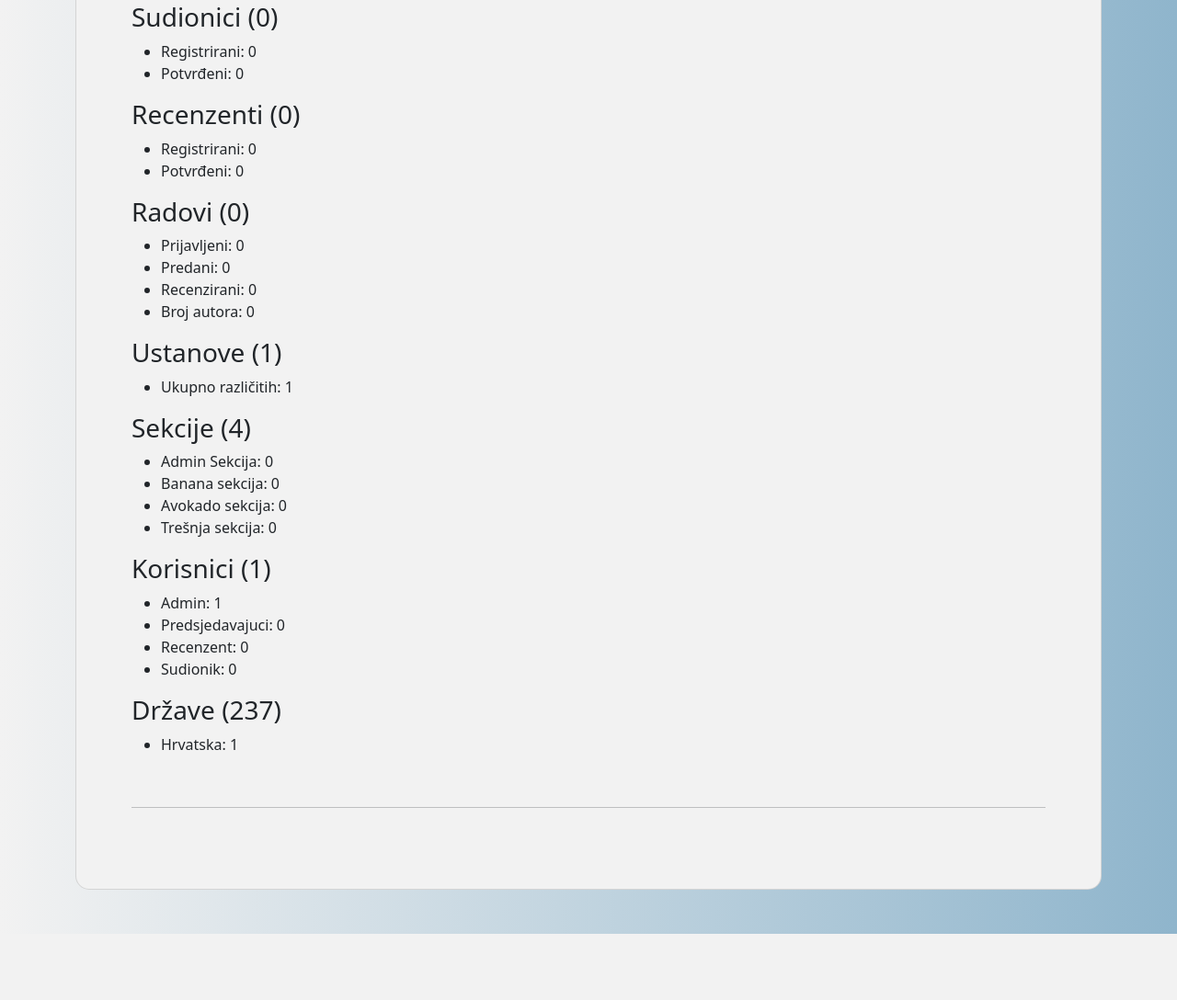
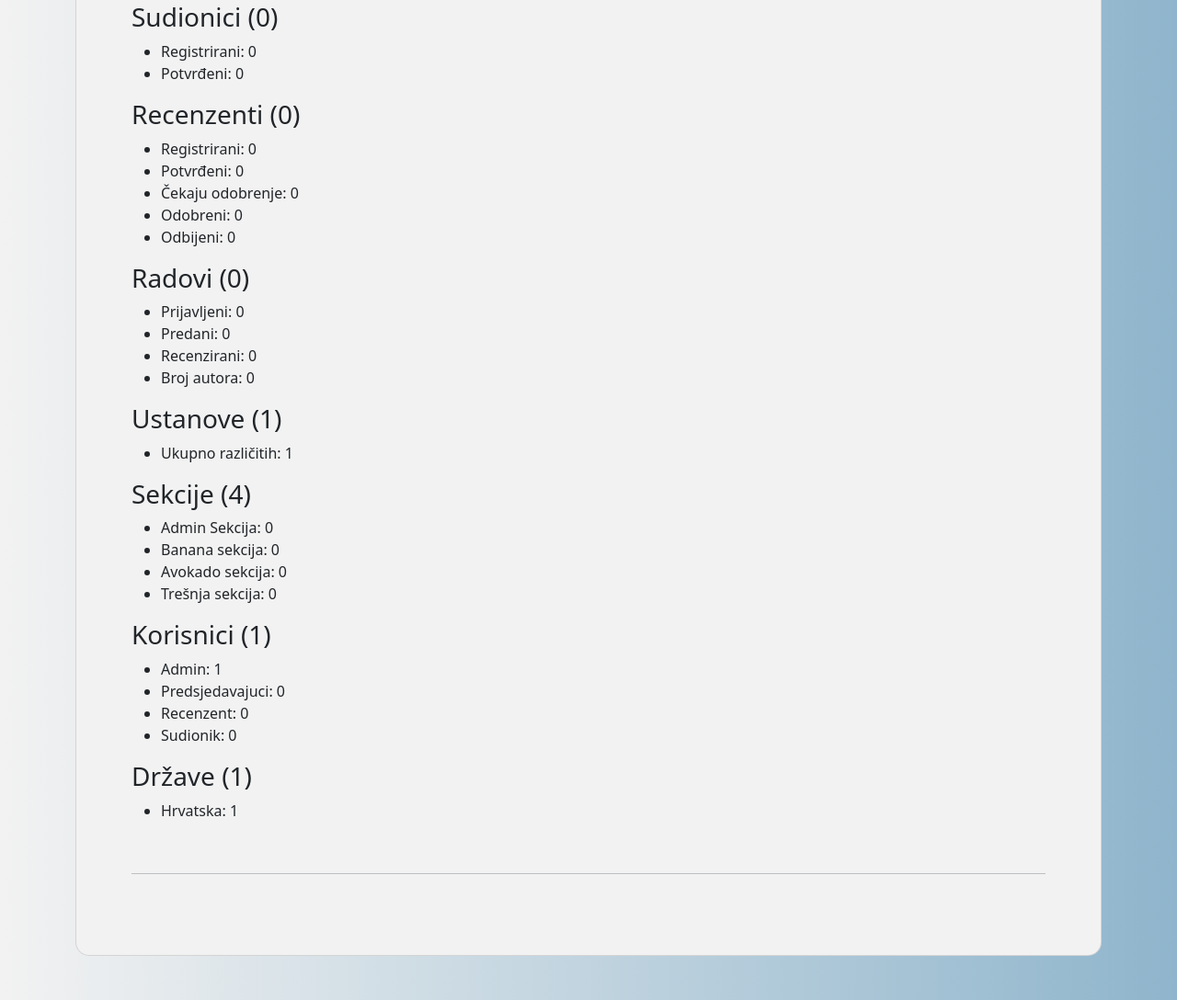
Before and after one commit to marincapan/znanstvena-konferencija, a Django app: page /statistika in a window 1280 px wide. Shown: the part 362-1450 px from the top of the page at 92% size. Before the commit the page ends 1378 px from the top, so only its background shows below. Run offline with Django 3.2, Linux system fonts and the light colour scheme; data comes from the database, SQL or seed files in the repository; data that the repository does not hold is empty; parts of the project's set-up code (start-up, migrations or seed data) failed here and were passed over; some libraries are stand-ins or nearby versions.

Commit message:
Manje preinake rada stranice 'statistika'

```diff
--- a/IzvorniKod/MK2ZK_App/views/predsjedavajuciView.py
+++ b/IzvorniKod/MK2ZK_App/views/predsjedavajuciView.py
@@ -241,12 +241,15 @@ def statistika(request):
             return redirect('/')
 
     sudionici_svi = models.Korisnik.objects.filter(vrstaKorisnik_id=4).count()
-    sudionici_aktivni = models.Korisnik.objects.filter(vrstaKorisnik_id=4).filter(activeBool=True).count()
-    sudionici_neaktivni = models.Korisnik.objects.filter(vrstaKorisnik_id=4).filter(activeBool=False).count()
+    sudionici_aktivni = models.Korisnik.objects.filter(vrstaKorisnik_id=4,activeBool=True).count()
+    sudionici_neaktivni = models.Korisnik.objects.filter(vrstaKorisnik_id=4,activeBool=False).count()
 
-    recenzenti_svi = models.Korisnik.objects.filter(vrstaKorisnik_id=3).filter(potvrdenBool=True).count()
-    recenzenti_aktivni = models.Korisnik.objects.filter(vrstaKorisnik_id=3).filter(potvrdenBool=True).filter(activeBool=True).count()
-    recenzenti_neaktivni = models.Korisnik.objects.filter(vrstaKorisnik_id=3).filter(potvrdenBool=True).filter(activeBool=False).count()
+    recenzenti_svi = models.Korisnik.objects.filter(vrstaKorisnik_id=3,potvrdenBool=True).count()
+    recenzenti_aktivni = models.Korisnik.objects.filter(vrstaKorisnik_id=3,potvrdenBool=True).count()
+    recenzenti_neaktivni = models.Korisnik.objects.filter(vrstaKorisnik_id=3,potvrdenBool=False).count()
+    recenzenti_potvrdeni = models.Korisnik.objects.filter(vrstaKorisnik_id=3,odobrenBool=True).count()
+    recenzenti_odbijeni = models.Korisnik.objects.filter(vrstaKorisnik_id=3,odobrenBool=False).count()
+    recenzenti_wait = models.Korisnik.objects.filter(vrstaKorisnik_id=3,odobrenBool=None).count()
 
     radovi = models.Rad.objects.all().count()
     prijavljeni_radovi =  models.Rad.objects.filter(pdf__isnull=True).count()
@@ -286,13 +289,20 @@ def statistika(request):
 
     context["Drzave"] = drzaveHrvList[1:]
 
-    broj_drzava = len(drzaveHrvList[1:])
+    sudionici_po_drzavama = {}
 
-    sudionici_po_drzavama = {}
-    for jedna_drzava in drzaveHrvList[1:]:
-        if models.Korisnik.objects.filter(korisnikUstanova__in=models.Ustanova.objects.filter(drzava=jedna_drzava).values_list("sifUstanova")).count() > 0:
-            sudionici_po_drzavama[jedna_drzava] = models.Korisnik.objects.filter(korisnikUstanova__in=models.Ustanova.objects.filter(drzava=jedna_drzava).values_list("sifUstanova")).count()
-
+    #Sta sam ti rekao da napravis
+    sviKorisnici=models.Korisnik.objects.all()
+    for korisnik in sviKorisnici:
+        if str(korisnik.korisnikUstanova.drzava) not in sudionici_po_drzavama:
+            sudionici_po_drzavama[str(korisnik.korisnikUstanova.drzava)]=1
+        else:
+            sudionici_po_drzavama[str(korisnik.korisnikUstanova.drzava)]+=1
+    #Whatever the fuck this is
+    #for jedna_drzava in drzaveHrvList[1:]:
+        #if models.Korisnik.objects.filter(korisnikUstanova__in=models.Ustanova.objects.filter(drzava=jedna_drzava).values_list("sifUstanova")).count() > 0:
+            #sudionici_po_drzavama[jedna_drzava] = models.Korisnik.objects.filter(korisnikUstanova__in=models.Ustanova.objects.filter(drzava=jedna_drzava).values_list("sifUstanova")).count()
+    broj_drzava=len(sudionici_po_drzavama)
 
     context["sudionici_svi"] = sudionici_svi
     context["sudionici_aktivni"] = sudionici_aktivni
@@ -315,5 +325,8 @@ def statistika(request):
     context["radovi_po_sekcijama"] = radovi_po_sekcijama
     context["korisnici_po_ulogama"] = korisnici_po_ulogama
     context["sudionici_po_drzavama"] = sudionici_po_drzavama
+    context["recenzenti_potvrdeni"] = recenzenti_potvrdeni
+    context["recenzenti_odbijeni"] = recenzenti_odbijeni
+    context["recenzenti_wait"] = recenzenti_wait
 
     return render(request, 'Statistika.html', context)
--- a/IzvorniKod/Templates/Statistika.html
+++ b/IzvorniKod/Templates/Statistika.html
@@ -66,6 +66,9 @@
                     <ul>
                       <li>Registrirani: {{recenzenti_neaktivni}}</li>
                       <li>Potvrđeni: {{recenzenti_aktivni}}</li>
+                      <li>Čekaju odobrenje: {{recenzenti_wait}}</li>
+                      <li>Odobreni: {{recenzenti_potvrdeni}}</li>
+                      <li>Odbijeni: {{recenzenti_odbijeni}}</li>
                     </ul>
 
                     <h3>Radovi ({{radovi}})</h3>
```
